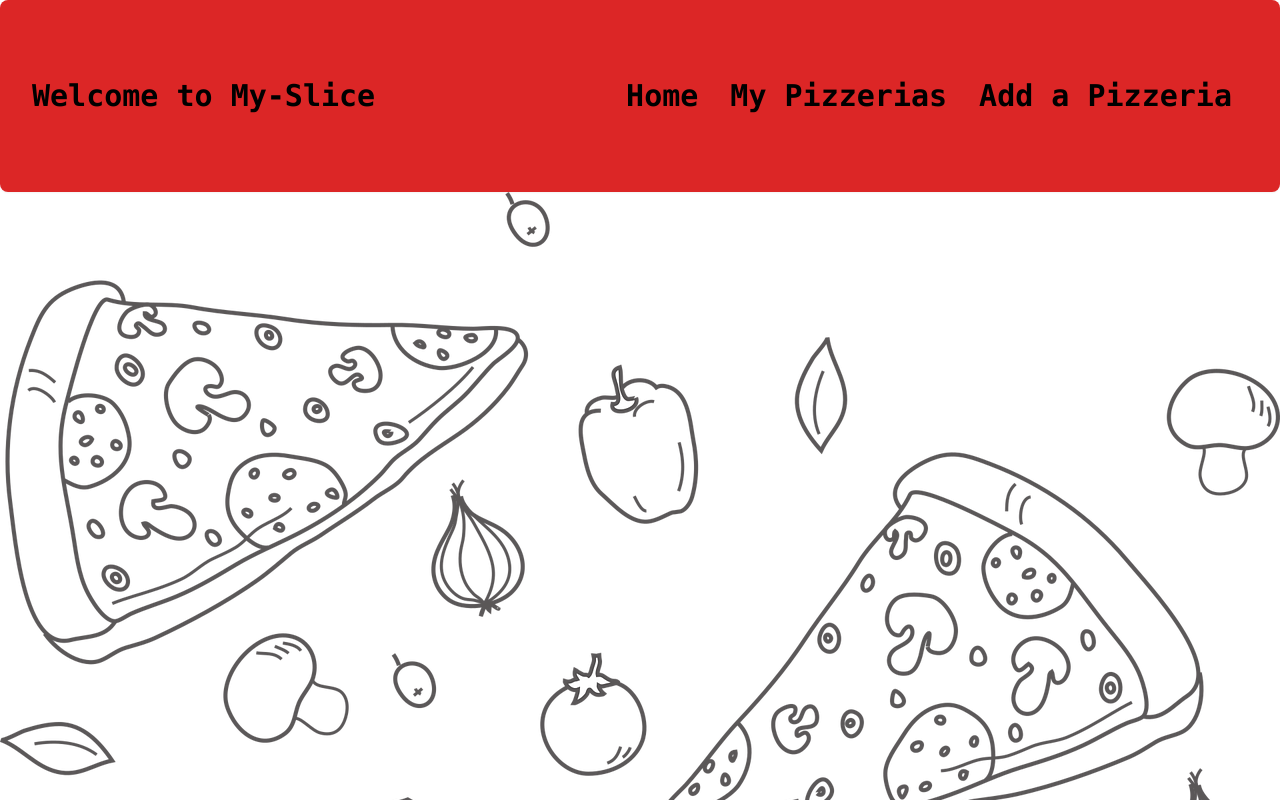
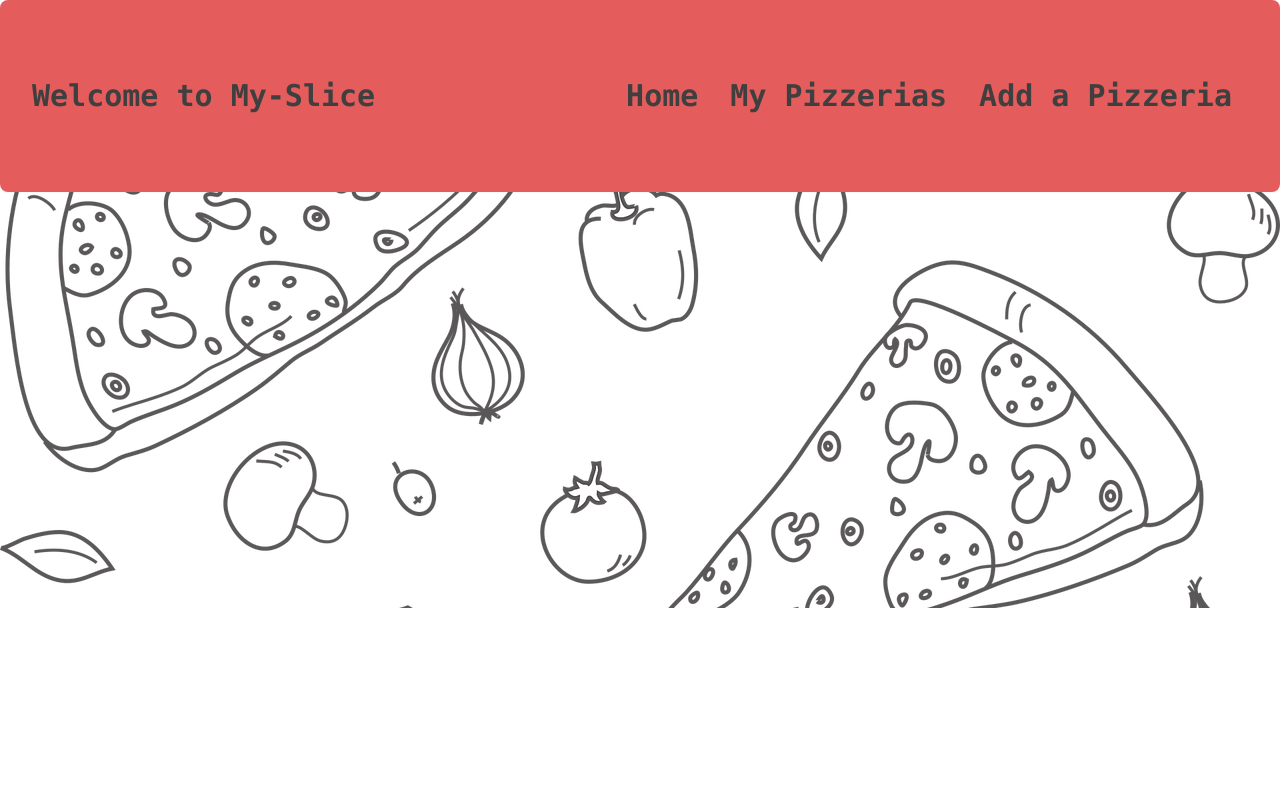
Before and after one commit to LiamB93/Slice-O-Pedia, a React (Create React App) app in the folder client/: page / in a window 1280 px wide. Built offline with nearby package versions, Linux system fonts and the light colour scheme; no server answers.

Commit message:
working on deploy

```diff
--- a/client/src/App.js
+++ b/client/src/App.js
@@ -10,11 +10,11 @@ function App() {
   const [pizzerias, setPizzerias] = useState([]);
   return (
 
-    <div className="App">
+    <div className="App main-container">
 
 
       <Navbar />
-      <div className="main-container">
+      {/* <div className="main-container"> */}
 
 
 
@@ -31,7 +31,7 @@ function App() {
 
     </div>
 
-    </div>
+    // </div>
   );
 }
 
```
Lines whose indentation alone changed are shown as unchanged.
